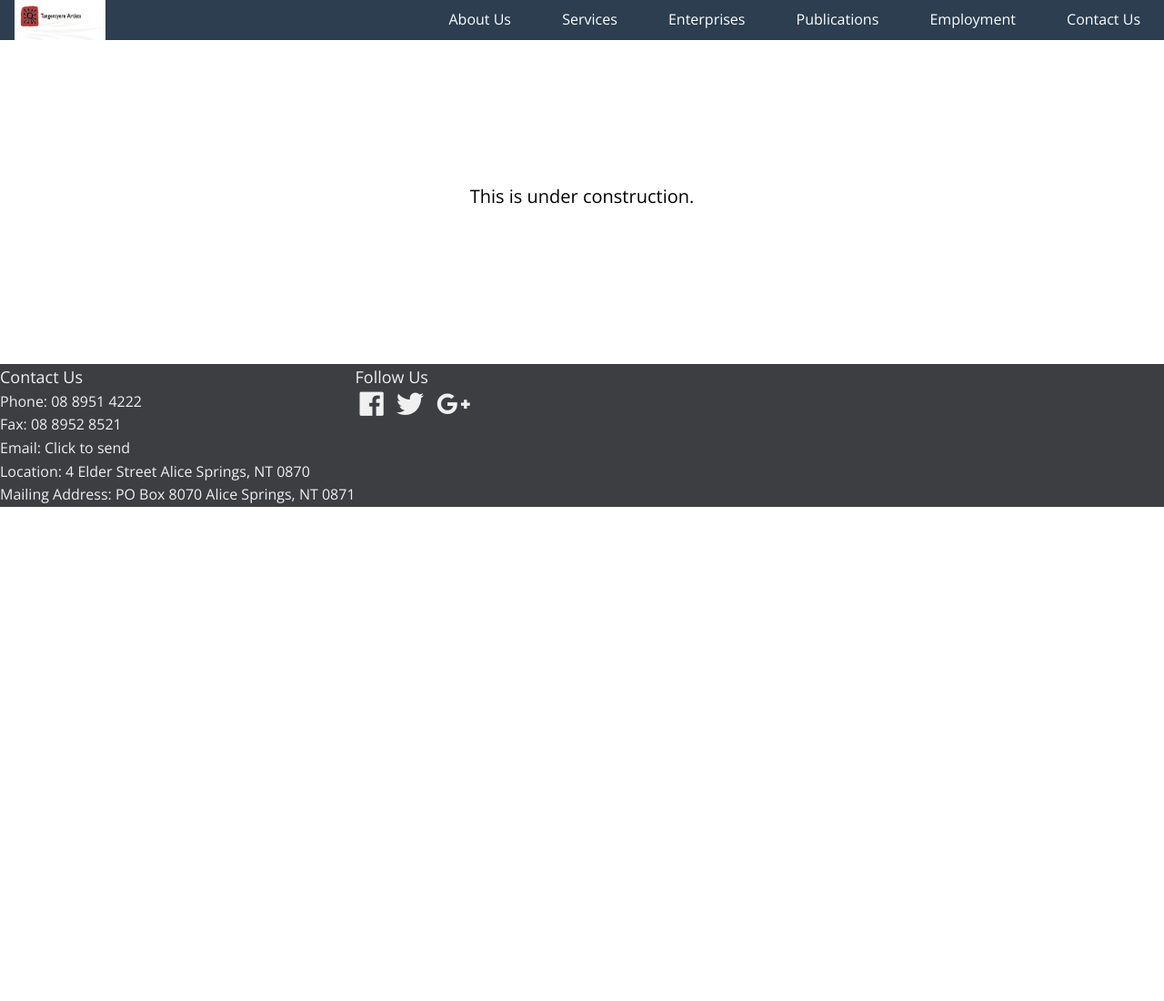
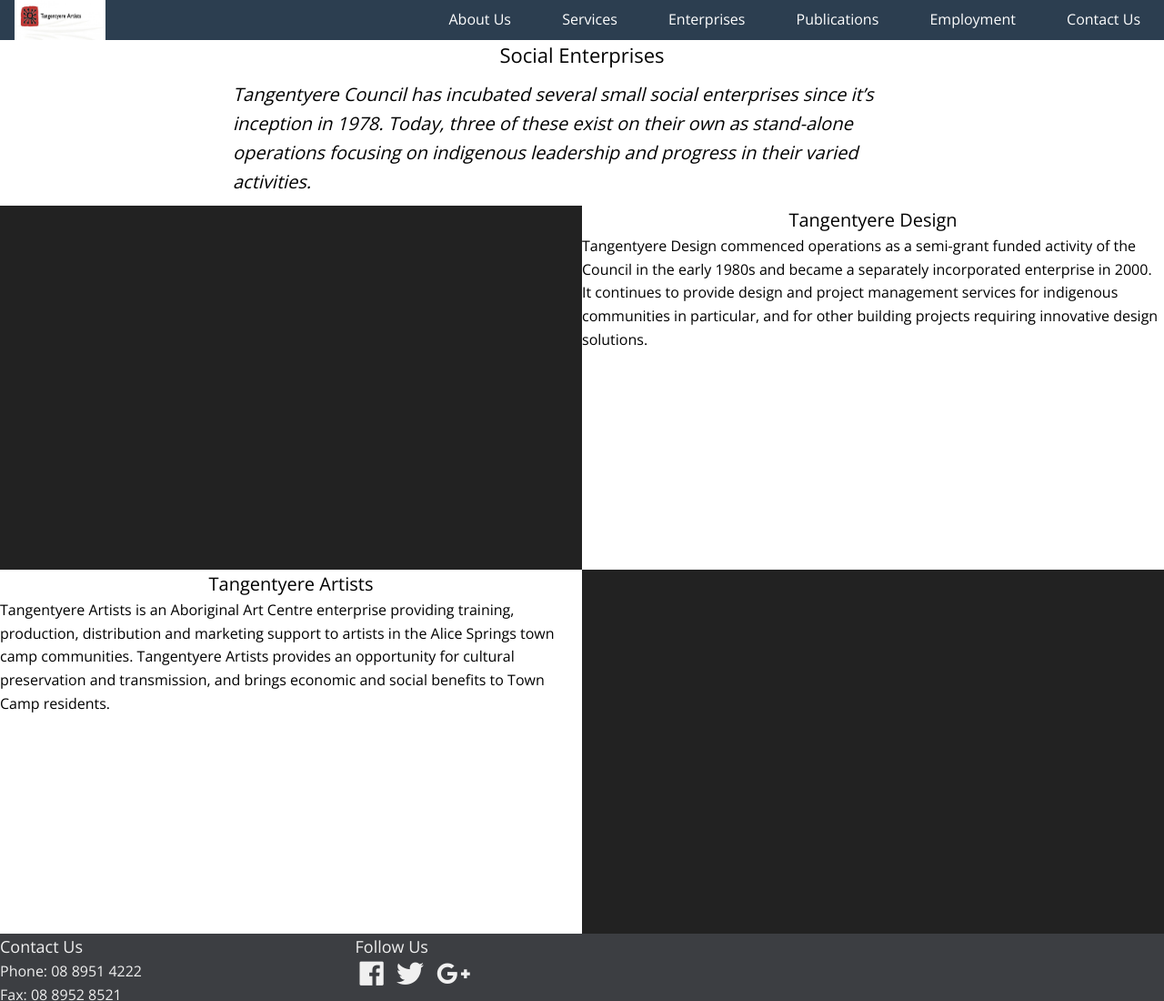
Before and after one commit to aasish-adhikari/project-era, a website: page public/lib/pages/enterprises.html in a window 1280 px wide. Shown: the top 1100 px of the page at 91% size. Before the commit the page ends 800 px from the top, so only its background shows below. Drawn offline with nearby package versions, Linux system fonts and the light colour scheme.

Commit message:
styling edited

```diff
--- a/public/lib/pages/enterprises.html
+++ b/public/lib/pages/enterprises.html
@@ -41,8 +41,45 @@
 
     </ul>
   </header>
-  <main class="container container-construction">
-    <h2> This is under construction. </h2>
+  <main class="container">
+    <article class="main__description">
+
+      <h1> Social Enterprises </h1>
+      <p class="main__description-text">
+        Tangentyere Council has incubated several small social enterprises since it’s inception in 1978. Today, three of these exist on their own as stand-alone operations focusing on indigenous leadership and progress in their varied activities.
+      </p>
+      <article class="enterprises enterprises__wrapper">
+        <div class="enterprises__wrapper-content">
+          <figure class="enterprises-image">
+            <img src="" alt="" />
+          </figure>
+        </div>
+        <div class="enterprises__wrapper-content">
+          <h2 class="enterprises-heading">Tangentyere Design</h2>
+          <p class="enterprises-text">
+            Tangentyere Design commenced operations as a semi-grant funded activity of the Council in the early 1980s and became a separately incorporated enterprise in 2000. It continues to provide design and project management services for indigenous communities
+            in particular, and for other building projects requiring innovative design solutions.
+          </p>
+        </div>
+      </article>
+      <article class="enterprises enterprises__wrapper">
+        <div class="enterprises__wrapper-content">
+          <h2 class="enterprises-heading">Tangentyere Artists</h2>
+
+          <p class="enterprises-text">
+            Tangentyere Artists is an Aboriginal Art Centre enterprise providing training, production, distribution and marketing support to artists in the Alice Springs town camp communities. Tangentyere Artists provides an opportunity for cultural preservation
+            and transmission, and brings economic and social benefits to Town Camp residents.
+          </p>
+        </div>
+        <div class="enterprises__wrapper-content">
+          <figure class="enterprises-image">
+            <img src="" alt="" />
+          </figure>
+        </div>
+      </article>
+
+
+    </article>
   </main>
   <footer>
     <div class="footer-wrapper">
--- a/src/js/slider.js
+++ b/src/js/slider.js
@@ -8,17 +8,17 @@
     {
       breakpoint: 1024,
       settings: {
-        slidesToShow: 3,
-        slidesToScroll: 3,
+        slidesToShow: 2,
+        slidesToScroll: 2,
         infinite: true,
         dots: true
       }
     },
     {
-      breakpoint: 600,
+      breakpoint: 640,
       settings: {
-        slidesToShow: 2,
-        slidesToScroll: 2
+        slidesToShow: 1,
+        slidesToScroll: 1
       }
     },
     {
--- a/src/scss/components/_footer.scss
+++ b/src/scss/components/_footer.scss
@@ -7,10 +7,19 @@
   }
 }
 
+.main {
+  width:300px;
+  display:block;
+  margin:0 auto;
+}
 
 @media #{$tablets-device} {
-
+  .main {
+    width:550px;
+  }
 }
 @media #{$desktop-device} {
-
+  .main {
+    width:1200px;
 }
+}
--- a/src/scss/components/_layout.scss
+++ b/src/scss/components/_layout.scss
@@ -113,6 +113,12 @@
   overflow: hidden;
 }
 
+.enterprises__wrapper{
+  display: flex;
+  flex-wrap: nowrap;
+  justify-content: space-around;
+}
+
 
 .summary__card-container{
  display: flex;
--- a/src/scss/components/_placeholders.scss
+++ b/src/scss/components/_placeholders.scss
@@ -11,14 +11,14 @@
   height: 300px;
   background-color: #888;
 }
+.enterprises__wrapper-content{
+  width: 50%;
+}
+.enterprises-image{
+  height: 400px;
+  background-color: #222;
+}
 
-.main {
-  width:300px;
-  display:block;
-  margin:0 auto;
+@media #{$desktop-device} {
+
 }
-@media #{$desktop-device} {
-  .main {
-    width:1200px;
-}
-}
--- a/src/scss/components/_variables.scss
+++ b/src/scss/components/_variables.scss
@@ -10,6 +10,6 @@
 
 //media device-width
 $desktop-device: "only screen and (min-width: 961px)";
-$tablets-device: "only screen and (min-width: 641px)";
+$tablets-device: "only screen and (min-width: 640px)";
 $mobile-device-landscape: "only screen and (min-width: 480px)";
 $phone-device: "only screen and (max-width: 480px)";
```
Also changed, not shown: public/build/js/script.min.js, public/build/styles/main.min.css, src/scss/components/_enterprises.scss (added).
